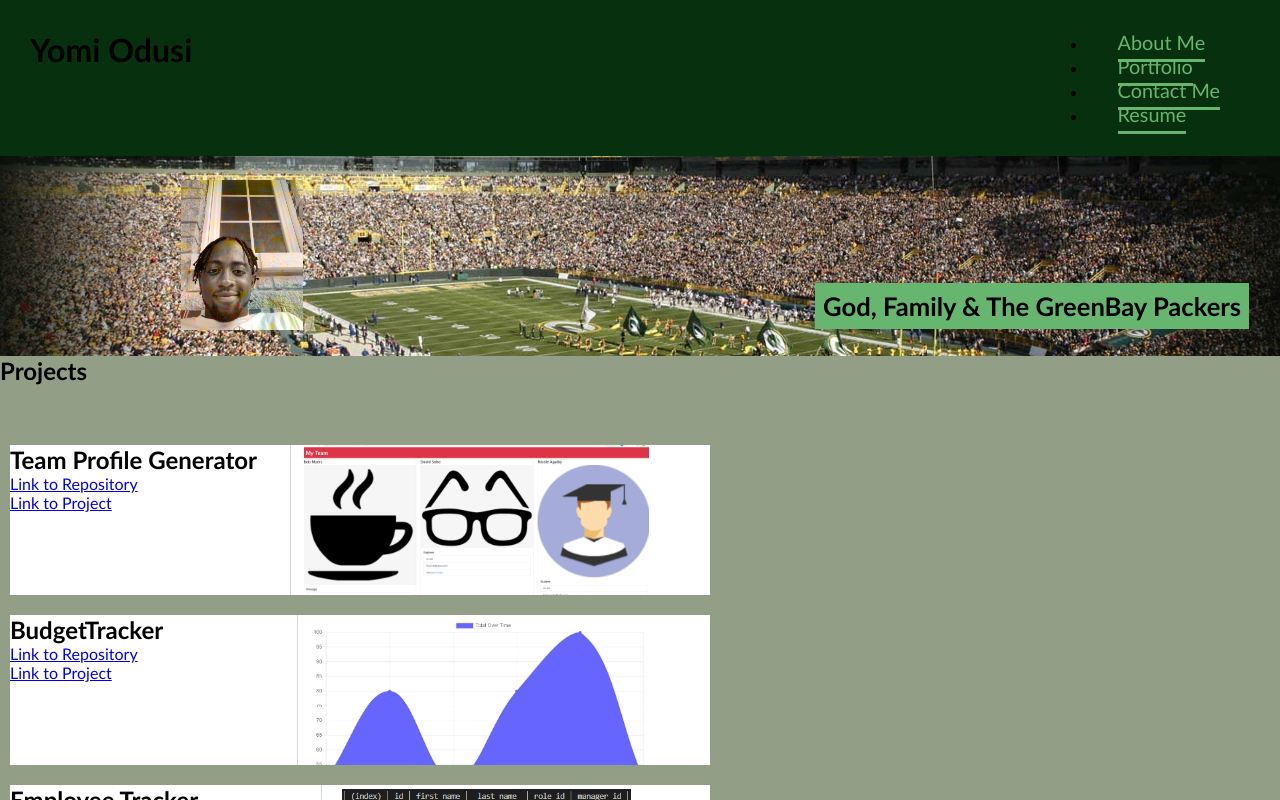
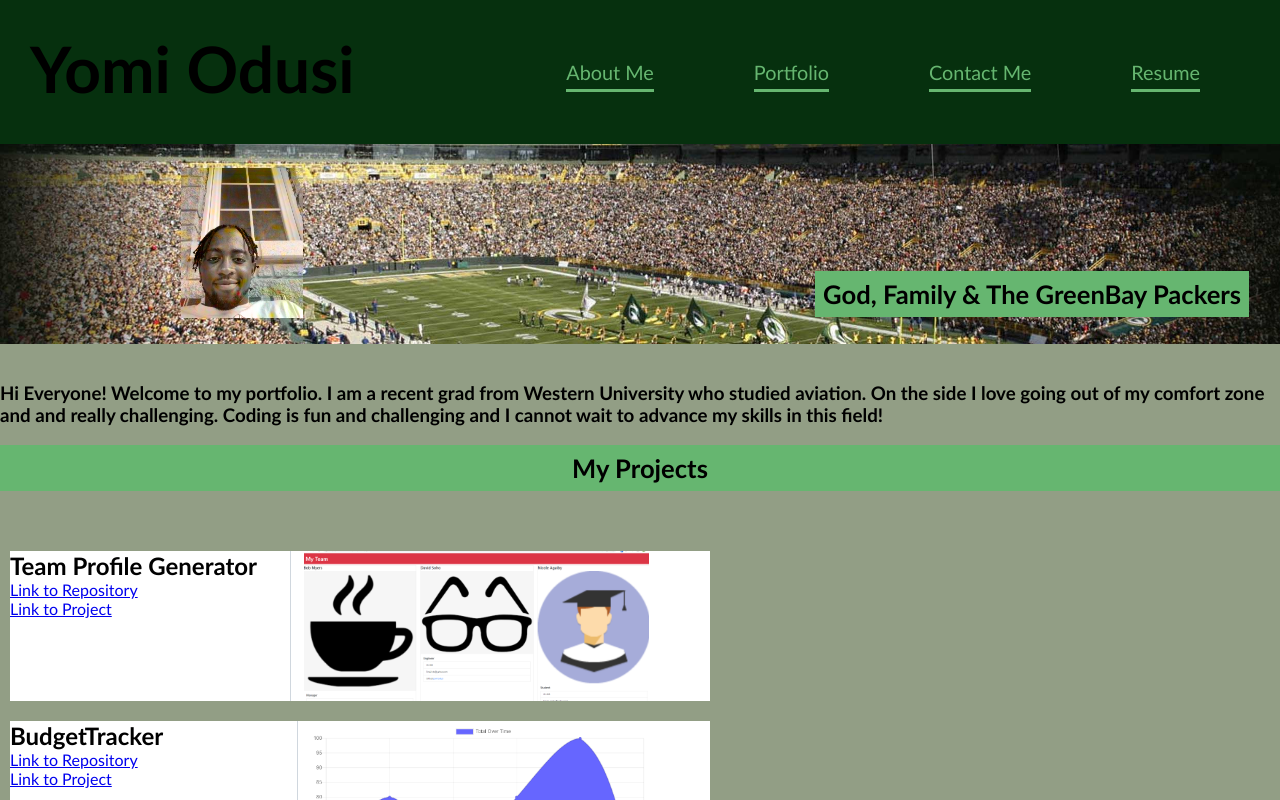
Before and after one commit to yomiodusi/reactportfolio, a React (Create React App) app: page / in a window 1280 px wide. Shown: the top 800 px of the page. Built offline with nearby package versions, Linux system fonts and the light colour scheme.

Commit message:
fixed header display issue

```diff
--- a/src/components/Body.js
+++ b/src/components/Body.js
@@ -15,7 +15,13 @@
  </section>
 
  <section class='projects' >
-    <h1>Projects</h1>
+    <br></br>
+    <br></br>
+    <h3>Hi Everyone! Welcome to my portfolio. I am a recent grad from Western University who studied aviation.
+      On the side I love going out of my comfort zone and and really challenging. Coding is fun and challenging
+      and I cannot wait to advance my skills in this field!</h3>
+    <br></br>
+    <h2>My Projects</h2>
     <div  style={{display:'flex',paddingX:'20px',paddingTop:'50px',flexWrap:'wrap',alignItems:'center'}}>
     <Project  title='Team Profile Generator' link='https://github.com/yomiodusi/teampg' link2='google.ca' img='/teampg.png'/>
     <Project  title='BudgetTracker' link='https://github.com/yomiodusi/yomibudget-tracker' link2='https://yomibudget-tracker.herokuapp.com/' img='/btrack.png'/>
--- a/src/components/Footer.js
+++ b/src/components/Footer.js
@@ -9,10 +9,12 @@
 
     <div class="findme">
         <ul>
+            <li><a href={"https://github.com/yomiodusi"}> Yomi's Github</a></li>
+            <li><a href={"https://www.linkedin.com/in/yomi-odusi-12917b193/"}> Yomi's LinkedIn</a></li>
+            <li><a href={"https://twitter.com/MrOodusi"}>Twitter</a></li>
             <li><a href="#phonenumber">+16138693557</a></li>
             <li><a href="#email">yomiodusi@outlook.com</a></li>
-            <li><a href={"https://github.com/yomiodusi"}> Yomi's Github</a></li>
-            <li><a href={"https://twitter.com/MrOodusi"}>Twitter</a></li>
+
         </ul>
     </div>
 
--- a/src/components/Header.js
+++ b/src/components/Header.js
@@ -4,7 +4,7 @@
 function Header({props}) {
   return (
     <header>
-                    <h1>Yomi Odusi</h1>
+                    <h1 style={{fontSize:'5vw',textAlign:'center'}}>Yomi Odusi</h1>
             <nav>
                 <ul>
                     <li><a href="#about-me">About Me</a></li>
--- a/src/components/body.css
+++ b/src/components/body.css
@@ -26,6 +26,19 @@
     top: 50px;
 }
 
+/* h3 {
+        text-align: center;
+} */
+h2{
+    text-align: center;
+    font-size: 2vw;
+    font-family: 'Trebuchet MS', 'Lucida Sans Unicode', 'Lucida Grande', 'Lucida Sans', Arial, sans-serif;
+    font-weight: bolder;
+    background-color: rgb(102, 182, 112);
+    padding: 8px;
+    position: relative;
+}
+
 
 /* pictures {
     height: 200px;
--- a/src/components/footer.css
+++ b/src/components/footer.css
@@ -3,6 +3,7 @@
     justify-content: space-between;
     flex-wrap: wrap;
     padding: 20px;
+    background-color: rgb(102, 182, 112);
 }
 
 footer ul li a {
--- a/src/components/header.css
+++ b/src/components/header.css
@@ -26,12 +26,17 @@
     font-family: 'Trebuchet MS', 'Lucida Sans Unicode', 'Lucida Grande', 'Lucida Sans', Arial, sans-serif;
 }
 
+header ul li {
+    display: inline-block;
+    padding: 30px 20px;
+}
+
 .header nav{
     float: right;
     padding: 20px;
     padding-top: 15px;
     margin-right: 20px;
-     display: flex;
+    display: flex;
 }
 
 .header nav ul {
```
Also changed, not shown: public/greenback.jpg (added).
